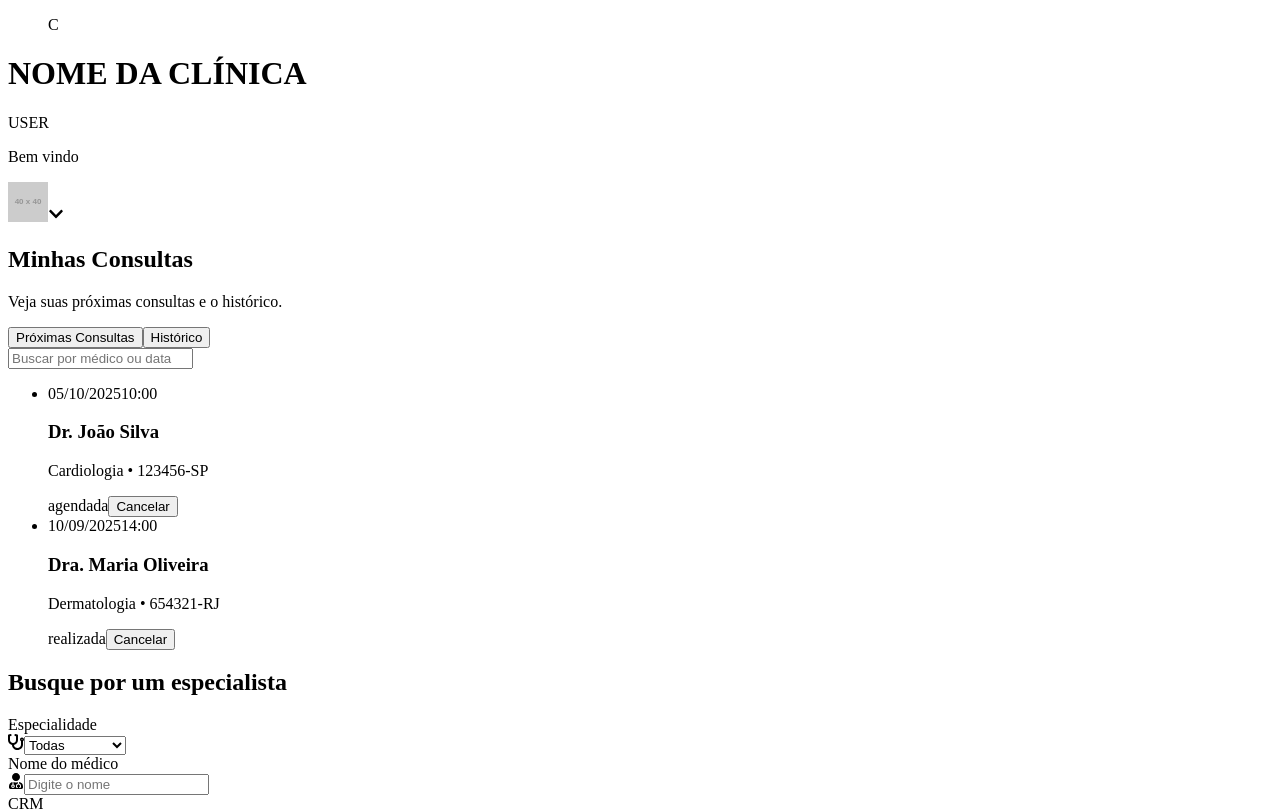
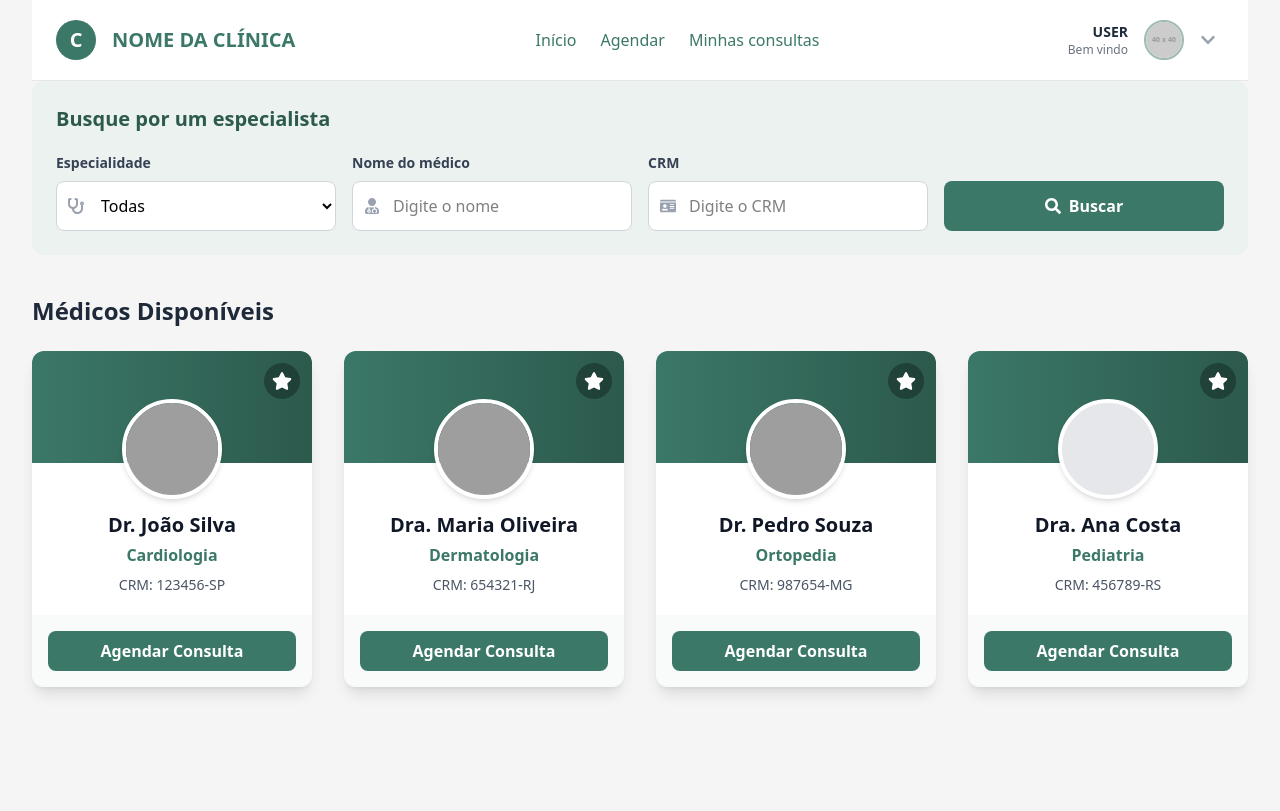
Before and after one commit to Plataforma-Saude/frontend-plataforma-saude, a React (Vite) app in the folder frontend/: page /buscar-medico in a window 1280 px wide. Shown: the top 811 px of the page. Built offline with nearby package versions, Linux system fonts and the light colour scheme; no server answers; grey boxes are pictures that could not be loaded; some icons are missing.

Commit message:
implementando Header e Minhas consultas

```diff
--- a/frontend/package.json
+++ b/frontend/package.json
@@ -24,7 +24,6 @@
     "react-hook-form": "^7.62.0",
     "react-icons": "^5.5.0",
     "react-router-dom": "^7.9.1",
-    "tailwindcss": "^4.1.12",
     "yup": "^1.7.0"
   },
   "devDependencies": {
@@ -32,10 +31,13 @@
     "@types/react": "^19.1.8",
     "@types/react-dom": "^19.1.6",
     "@vitejs/plugin-react": "^4.6.0",
+    "autoprefixer": "^10.4.21",
     "eslint": "^9.30.1",
     "eslint-plugin-react-hooks": "^5.2.0",
     "eslint-plugin-react-refresh": "^0.4.20",
     "globals": "^16.3.0",
+    "postcss": "^8.5.6",
+    "tailwindcss": "^4.1.14",
     "vite": "^7.0.4"
   }
 }
--- a/frontend/src/App.jsx
+++ b/frontend/src/App.jsx
@@ -1,16 +1,16 @@
 import { BrowserRouter as Router, Routes, Route, Navigate } from "react-router-dom";
 import LoginScreen from "./pages/LoginScreen";
-import SelectDoctor from "./pages/SelectDoctor";
 import Layout from "./components/Layout/Layout";
 import ScheduleAppointment from './pages/ScheduleAppointment';
 import DashboardScreen from './pages/admin/DashboardScreen';
-import MyAppointmentsPage from "./pages/patient/MyAppointmentsPage";
 // import ManageUsersScreen from './pages/admin/ManageUsersScreen';
 import AdminRoute from './components/Auth/AdminRoute';
 import { AuthProvider } from './context/AuthContext';
 import ForgotPasswordScreen from "./pages/ForgotPasswordScreen";
 import ResetPasswordScreen from "./pages/ResetPasswordScreen";
 import RegisterScreen from "./pages/RegisterScreen";
+import SelectDoctor from "./pages/SelectDoctor";
+import MyAppointmentsPage from "./pages/patient/MyAppointmentsPage";
 
 export default function App() {
     return (
@@ -28,6 +28,7 @@ export default function App() {
                     serão renderizadas dentro do <Outlet /> do Layout */}
                     <Route element={<Layout />}>
                         <Route path="/buscar-medico" element={<SelectDoctor />} />
+
                         {/* Exemplo: Se tivesse outra página, ela viria aqui */}
                         {/* <Route path="/meu-perfil" element={<ProfileScreen />} /> */}
                         <Route path="/minhas-consultas" element={<MyAppointmentsPage />} />
--- a/frontend/src/components/DoctorsFilter/DoctorsFilter.jsx
+++ b/frontend/src/components/DoctorsFilter/DoctorsFilter.jsx
@@ -1,5 +1,4 @@
 import { FaStethoscope, FaUserMd, FaIdCard, FaSearch } from 'react-icons/fa';
-import MyAppointmentsPage from '../../pages/patient/MyAppointmentsPage';
 
 export default function DoctorsFilter() {
     const inputContainerStyle = "relative flex items-center";
@@ -10,7 +9,6 @@ export default function DoctorsFilter() {
 
     return(
         <section>
-            <MyAppointmentsPage/>
         <div className="bg-accent p-6 rounded-xl">
             <h2 className="text-xl font-bold text-primary-dark mb-5">Busque por um especialista</h2>
 
--- a/frontend/src/components/Header/Header.jsx
+++ b/frontend/src/components/Header/Header.jsx
@@ -11,6 +11,15 @@ export default function Header() {
                 </figure>
                 <h1 className="hidden sm:block text-xl font-bold text-primary">NOME DA CLÍNICA</h1>
             </div>
+
+            {/* Menu */}
+            <nav className="justify-start">
+                <ul className="flex gap-6 text-primary justify-start">
+                    <li><a href="/" className="hover:underline">Início</a></li>
+                    <li><a href="/buscar-medico" className="hover:underline">Agendar</a></li>
+                    <li><a href="/minhas-consultas" className="hover:underline">Minhas consultas</a></li>
+                </ul>
+            </nav>
 
             {/* Menu do Usuário */}
             <div className="flex items-center gap-4 p-2 rounded-lg cursor-pointer transition-colors hover:bg-accent">
--- a/frontend/src/main.jsx
+++ b/frontend/src/main.jsx
@@ -1,6 +1,7 @@
 import { StrictMode } from 'react';
 import { createRoot } from 'react-dom/client';
 import App from './App.jsx';
+import './index.css';
 
 createRoot(document.getElementById("root")).render(
   <StrictMode>
--- a/frontend/src/pages/patient/MyAppointmentsPage.jsx
+++ b/frontend/src/pages/patient/MyAppointmentsPage.jsx
@@ -12,7 +12,7 @@ export default function MyAppointmentsPage() {
     setAppointments([
       {
       id: 1,
-      date: "2025-10-05",
+      date: "2025-11-20",
       time: "10:00",
       name: "Dr. João Silva",
       specialty: "Cardiologia",
```
Also changed, not shown: 1 other file (tests, documents, lock files or other folders).
